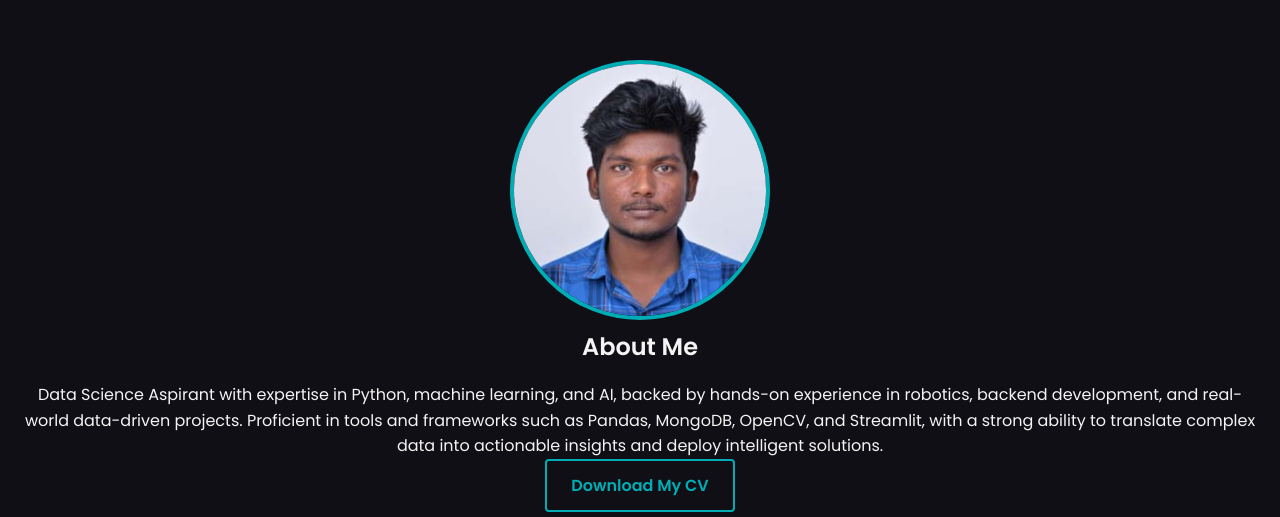
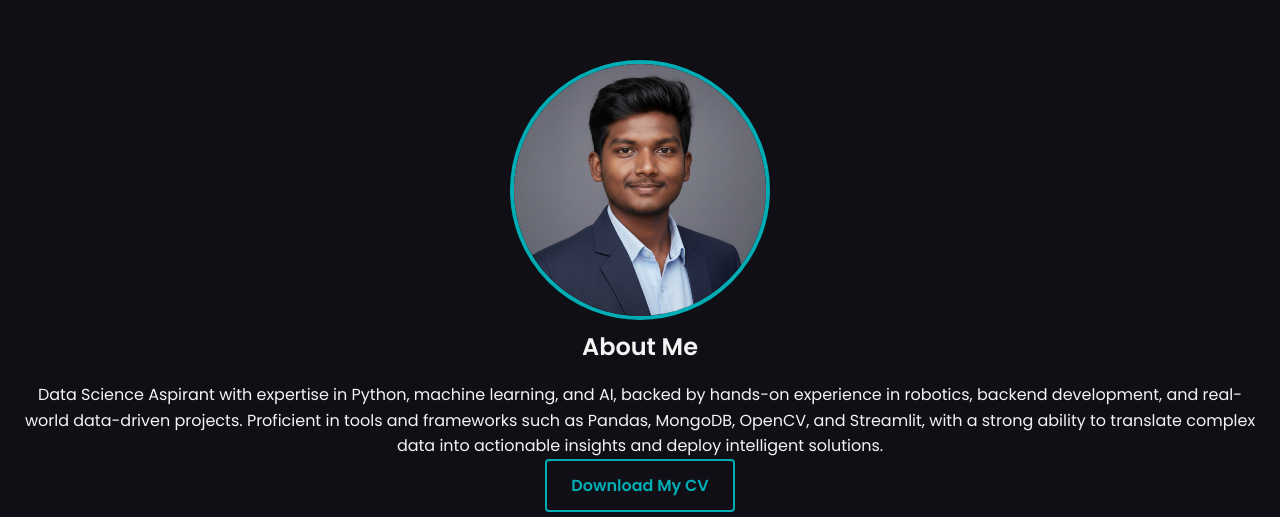
Before and after one commit to Joshua-Samraj/static_portfolio, a plain HTML site: page public/index.html in a window 1280 px wide. Shown: the part 820-1337 px from the top of the page. Drawn offline with nearby package versions, Linux system fonts and the light colour scheme.

Commit message:
Change profile photo

```diff
--- a/public/index.html
+++ b/public/index.html
@@ -103,7 +103,7 @@
   <!--‑‑‑‑ About ‑‑‑‑-->
   <section id="about" class="section">
 
-  <img src="image/my_photo.jpg" alt="Joshua photo" class="avatar" />
+  <img src="image/my.jpg" alt="Joshua photo" class="avatar" />
 
 
 
```
